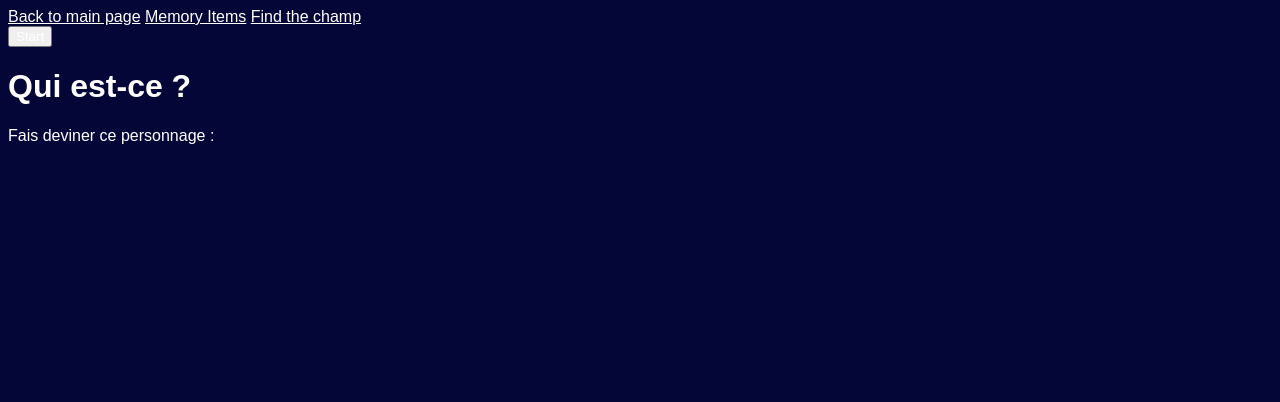
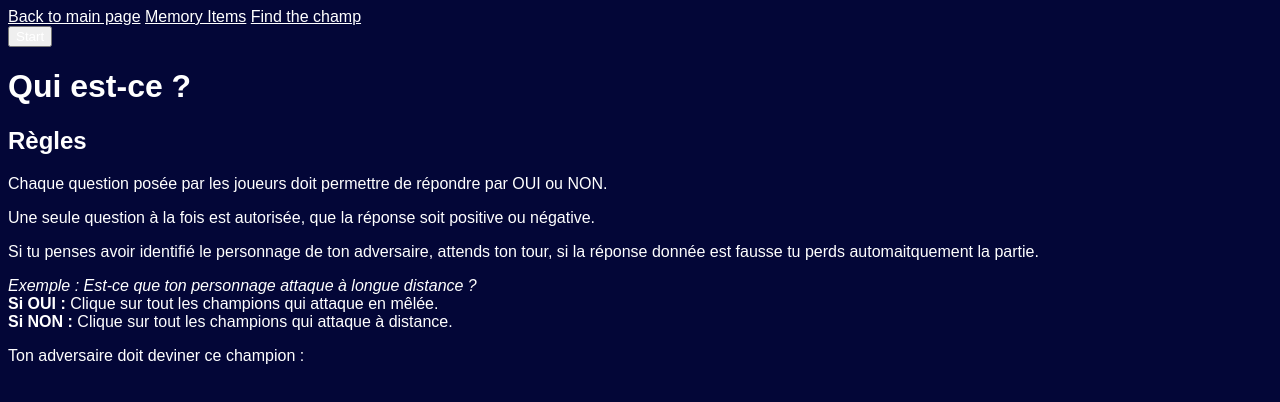
Before and after one commit to HydreNoire/memory_card_game, a plain HTML site: page Pages/who_is_this/index.html in a window 1280 px wide. Drawn offline with Linux system fonts and the light colour scheme.

Commit message:
add rules of the who is this game

```diff
--- a/Pages/who_is_this/champs.json
+++ b/Pages/who_is_this/champs.json
@@ -526,7 +526,7 @@
       "id": "Orianna",
       "name": "Orianna",
       "title": "the Lady of Clockwork",
-      "image": "Orianna.png"
+      "image": "./assets/orianna.png"
     },
     "88": {
       "id": "Ornn",
--- a/Pages/who_is_this/index.html
+++ b/Pages/who_is_this/index.html
@@ -23,7 +23,37 @@
 
       <div id="guess_it">
         <h1>Qui est-ce ?</h1>
-        <p>Fais deviner ce personnage :</p>
+        <div id="reglement">
+          <h2>Règles</h2>
+          <div>
+            <p>
+              Chaque question posée par les joueurs doit permettre de répondre
+              par OUI ou NON.
+            </p>
+            <p>
+              Une seule question à la fois est autorisée, que la réponse soit
+              positive ou négative.
+            </p>
+            <p>
+              Si tu penses avoir identifié le personnage de ton adversaire,
+              attends ton tour, si la réponse donnée est fausse tu perds
+              automaitquement la partie.
+            </p>
+
+            <p>
+              <i
+                >Exemple : Est-ce que ton personnage attaque à longue distance
+                ?</i
+              >
+              <br />
+              <b>Si OUI :</b> Clique sur tout les champions qui attaque en
+              mêlée. <br />
+              <b>Si NON :</b> Clique sur tout les champions qui attaque à
+              distance.
+            </p>
+          </div>
+        </div>
+        <p>Ton adversaire doit deviner ce champion :</p>
         <div id="guessing"></div>
       </div>
 
```
Also changed, not shown: index.html (+4 -4 lines), Pages/who_is_this/assets/orianna.png (added).
